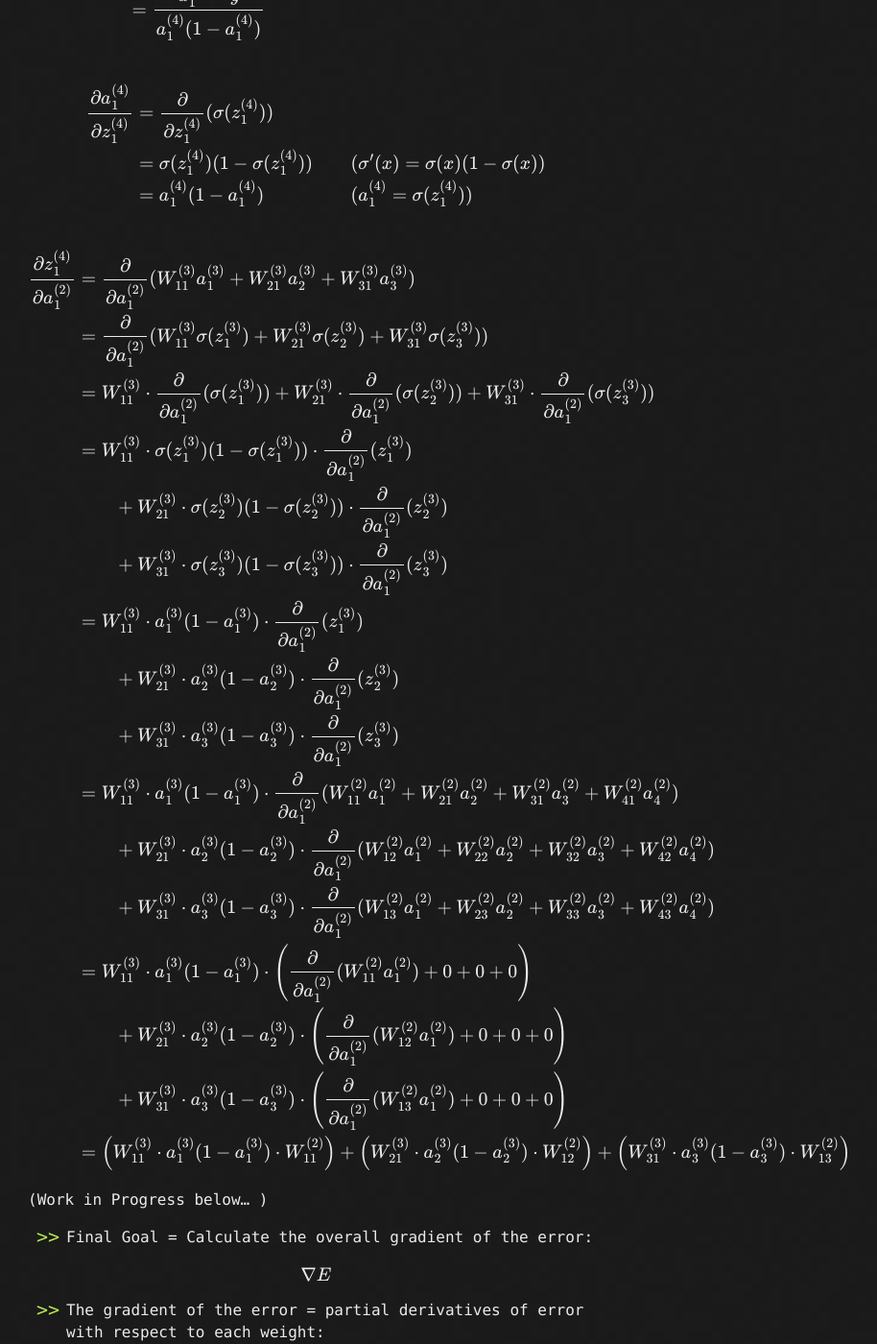
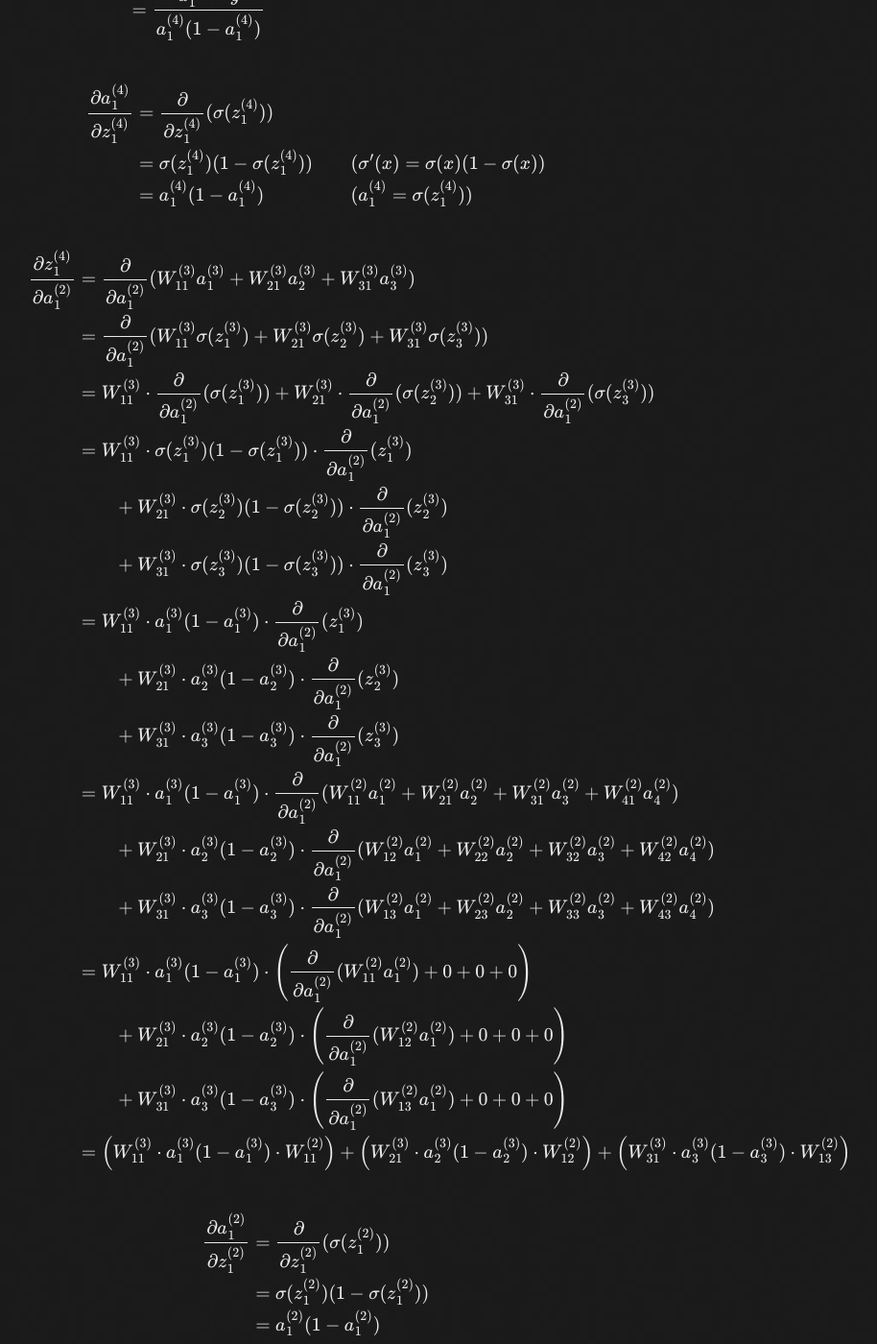
Before and after one commit to LivingProgram/ml-notes, a Jekyll site: the page built from index.md, in a window 1280 px wide and 1400 px high, scrolled down 10509 px. Shown: the whole window at 96% size, without its empty margins (311-1225 px from the left). Built offline with Jekyll 4.4.1, drawn with Linux system fonts in a browser that asks for light colours; our own code applies the rules of GitHub Pages for plain Markdown files; formulas are drawn with MathJax 3; the repository's description, which GitHub fills in, is left out; some of the changed text lies outside the part shown.

Commit message:
update notes

```diff
--- a/index.md
+++ b/index.md
@@ -328,7 +328,19 @@
 &= W_{11}^{(3)} \cdot a_1^{(3)}(1-a_1^{(3)}) \cdot \left(\frac{\partial }{\partial a_1^{(2)}}(W_{11}^{(2)}a_1^{(2)}) + 0 + 0 + 0 \right) \\
 &\phantom{0000} + W_{21}^{(3)} \cdot a_2^{(3)}(1-a_2^{(3)}) \cdot \left(\frac{\partial }{\partial a_1^{(2)}}(W_{12}^{(2)}a_1^{(2)}) + 0 + 0 + 0 \right) \\
 &\phantom{0000} + W_{31}^{(3)} \cdot a_3^{(3)}(1-a_3^{(3)}) \cdot \left(\frac{\partial }{\partial a_1^{(2)}}(W_{13}^{(2)}a_1^{(2)}) + 0 + 0 + 0 \right) \\
-&= \left(W_{11}^{(3)} \cdot a_1^{(3)}(1-a_1^{(3)}) \cdot W_{11}^{(2)}\right) + \left(W_{21}^{(3)} \cdot a_2^{(3)}(1-a_2^{(3)}) \cdot W_{12}^{(2)}\right) + \left(W_{31}^{(3)} \cdot a_3^{(3)}(1-a_3^{(3)}) \cdot W_{13}^{(2)}\right) \\
+&= \left(W_{11}^{(3)} \cdot a_1^{(3)}(1-a_1^{(3)}) \cdot W_{11}^{(2)}\right) + \left(W_{21}^{(3)} \cdot a_2^{(3)}(1-a_2^{(3)}) \cdot W_{12}^{(2)}\right) + \left(W_{31}^{(3)} \cdot a_3^{(3)}(1-a_3^{(3)}) \cdot W_{13}^{(2)}\right) \\\\
+\end{align}$$
+
+$$\begin{align}
+\frac{\partial a_1^{(2)}}{\partial z_1^{(2)}} &= \frac{\partial }{\partial z_1^{(2)}}(\sigma(z_1^{(2)})) \\
+&= \sigma(z_1^{(2)})(1-\sigma(z_1^{(2)})) \\
+&= a_1^{(2)}(1-a_1^{(2)}) \\\\
+\end{align}$$
+
+$$\begin{align}
+\frac{\partial z_1^{(2)}}{\partial W_{11}^{(1)}} &= \frac{\partial }{\partial W_{11}^{(1)}}(W_{11}^{(1)}a_1^{(1)} + W_{21}^{(1)}a_2^{(1)} + W_{31}^{(1)}a_3^{(1)}) \\
+&= \frac{\partial }{\partial W_{11}^{(1)}}(W_{11}^{(1)}a_1^{(1)}) + 0 + 0 \\
+&= a_1^{(1)} \\\\
 \end{align}$$
 
 (Work in Progress below... )
```
